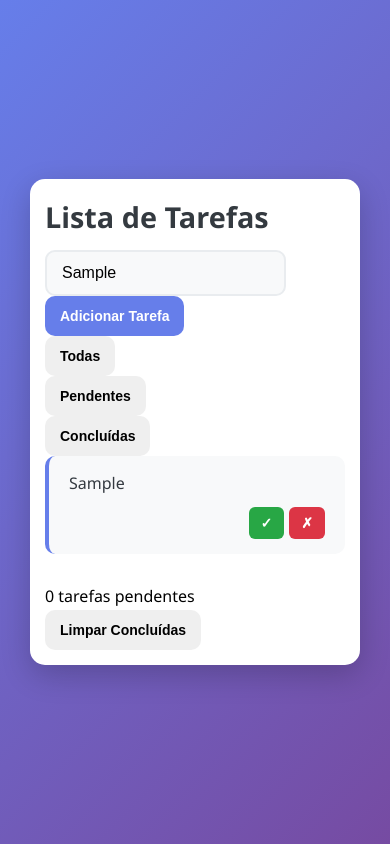
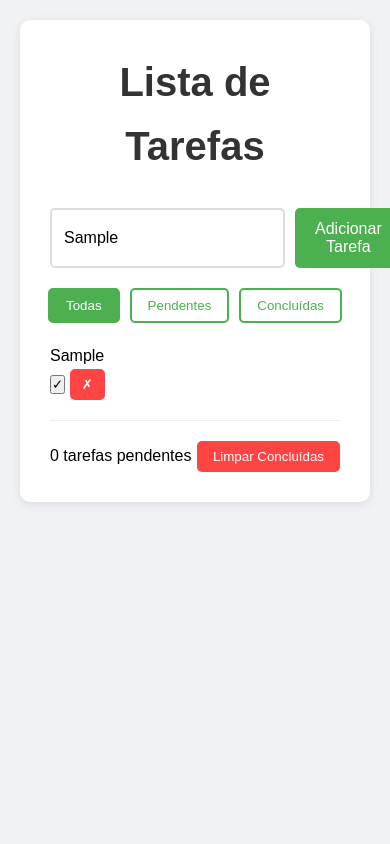
Before and after one commit to eubiancamenezes/To-Do-Lister, a plain HTML site: page index.html in a window 390 px wide. Both pictures are taken after typing "Sample" into the empty fields and a click on the button "Adicionar Tarefa". Drawn offline with Linux system fonts and the light colour scheme.

Commit message:
Update CSS styles for layout and design changes
Refactor styles for improved design and responsiveness.

```diff
--- a/style.css
+++ b/style.css
@@ -1,75 +1,33 @@
-/* Reset e base */
 * {
     margin: 0;
     padding: 0;
     box-sizing: border-box;
 }
 
-:root {
-    --primary-color: #667eea;
-    --primary-dark: #5a6fd8;
-    --success-color: #28a745;
-    --danger-color: #dc3545;
-    --warning-color: #ffc107;
-    --gray-light: #f8f9fa;
-    --gray-medium: #6c757d;
-    --gray-dark: #343a40;
-    --shadow: 0 10px 30px rgba(0,0,0,0.2);
-    --border-radius: 15px;
-}
-
 body {
-    font-family: 'Segoe UI', Tahoma, Geneva, Verdana, sans-serif;
-    background: linear-gradient(135deg, #667eea 0%, #764ba2 100%);
-    min-height: 100vh;
-    display: flex;
-    justify-content: center;
-    align-items: center;
+    font-family: Arial, sans-serif;
+    background-color: #f0f2f5;
     padding: 20px;
     line-height: 1.6;
 }
 
 .container {
+    max-width: 600px;
+    margin: 0 auto;
     background: white;
-    border-radius: var(--border-radius);
-    box-shadow: var(--shadow);
     padding: 30px;
-    width: 100%;
-    max-width: 500px;
-    animation: fadeIn 0.5s ease-in;
-}
-
-@keyframes fadeIn {
-    from {
-        opacity: 0;
-        transform: translateY(-20px);
-    }
-    to {
-        opacity: 1;
-        transform: translateY(0);
-    }
-}
-
-/* Header */
-header {
-    text-align: center;
-    margin-bottom: 30px;
+    border-radius: 10px;
+    box-shadow: 0 2px 10px rgba(0,0,0,0.1);
 }
 
 h1 {
-    color: var(--gray-dark);
-    margin-bottom: 10px;
-    font-size: 2.5rem;
-    font-weight: 700;
+    text-align: center;
+    color: #333;
+    margin-bottom: 30px;
+    font-size: 2.5em;
 }
 
-.subtitle {
-    color: var(--gray-medium);
-    font-size: 1rem;
-}
-
-/* Input area */
-.input-area {
+.input-section {
     display: flex;
     gap: 10px;
     margin-bottom: 20px;
@@ -77,270 +35,124 @@ h1 {
 
 #taskInput {
     flex: 1;
-    padding: 15px 20px;
-    border: 2px solid #e9ecef;
-    border-radius: 10px;
+    padding: 12px;
+    border: 2px solid #ddd;
+    border-radius: 5px;
     font-size: 16px;
-    transition: all 0.3s ease;
-    background: var(--gray-light);
 }
 
 #taskInput:focus {
     outline: none;
-    border-color: var(--primary-color);
-    background: white;
-    box-shadow: 0 0 0 3px rgba(102, 126, 234, 0.1);
-}
-
-#taskInput::placeholder {
-    color: #adb5bd;
-}
-
-button {
-    padding: 15px 20px;
-    border: none;
-    border-radius: 10px;
-    cursor: pointer;
-    font-size: 16px;
-    font-weight: 600;
-    transition: all 0.3s ease;
-    display: flex;
-    align-items: center;
-    gap: 5px;
+    border-color: #4CAF50;
 }
 
 #addTaskBtn {
-    background: var(--primary-color);
+    padding: 12px 20px;
+    background: #4CAF50;
     color: white;
-    white-space: nowrap;
+    border: none;
+    border-radius: 5px;
+    cursor: pointer;
+    font-size: 16px;
 }
 
 #addTaskBtn:hover {
-    background: var(--primary-dark);
-    transform: translateY(-2px);
-    box-shadow: 0 5px 15px rgba(102, 126, 234, 0.3);
+    background: #45a049;
 }
 
-/* Stats */
-.stats {
+.filters {
     display: flex;
-    justify-content: space-between;
+    gap: 10px;
     margin-bottom: 20px;
-    padding: 10px 0;
-    border-bottom: 2px solid #e9ecef;
+    justify-content: center;
 }
 
-.stats span {
-    font-size: 0.9rem;
-    color: var(--gray-medium);
-    font-weight: 600;
+.filter-btn {
+    padding: 8px 16px;
+    border: 2px solid #4CAF50;
+    background: white;
+    color: #4CAF50;
+    border-radius: 5px;
+    cursor: pointer;
 }
 
-/* Task list */
-#taskList {
+.filter-btn.active {
+    background: #4CAF50;
+    color: white;
+}
+
+.task-list {
     list-style: none;
     margin-bottom: 20px;
-    max-height: 400px;
-    overflow-y: auto;
 }
 
-#taskList::-webkit-scrollbar {
-    width: 6px;
+.task-item {
+    display: flex;
+    align-items: center;
+    padding: 15px;
+    background: #f9f9f9;
+    margin-bottom: 10px;
+    border-radius: 5px;
+    border-left: 4px solid #4CAF50;
 }
 
-#taskList::-webkit-scrollbar-track {
-    background: #f1f1f1;
-    border-radius: 10px;
+.task-item.completed {
+    opacity: 0.7;
+    border-left-color: #888;
 }
 
-#taskList::-webkit-scrollbar-thumb {
-    background: var(--primary-color);
-    border-radius: 10px;
+.task-item.completed .task-text {
+    text-decoration: line-through;
+    color: #666;
 }
 
-#taskList li {
-    display: flex;
-    justify-content: space-between;
-    align-items: center;
-    padding: 15px 20px;
-    margin-bottom: 10px;
-    background: var(--gray-light);
-    border-radius: 10px;
-    border-left: 4px solid var(--primary-color);
-    transition: all 0.3s ease;
-    animation: slideIn 0.3s ease;
-}
-
-@keyframes slideIn {
-    from {
-        opacity: 0;
-        transform: translateX(-10px);
-    }
-    to {
-        opacity: 1;
-        transform: translateX(0);
-    }
-}
-
-#taskList li:hover {
-    transform: translateX(5px);
-    box-shadow: 0 4px 12px rgba(0,0,0,0.1);
-}
-
-#taskList li.completed {
-    opacity: 0.8;
-    border-left-color: var(--success-color);
-    background: #f8fff9;
-}
-
-#taskList li.completed .task-text {
-    text-decoration: line-through;
-    color: var(--gray-medium);
-}
-
-.task-content {
-    display: flex;
-    align-items: center;
-    flex: 1;
-    gap: 12px;
+.task-checkbox {
+    margin-right: 15px;
+    width: 20px;
+    height: 20px;
+    cursor: pointer;
 }
 
 .task-text {
     flex: 1;
-    word-break: break-word;
-    color: var(--gray-dark);
-    font-weight: 500;
-}
-
-.task-actions {
-    display: flex;
-    gap: 5px;
-}
-
-.complete-btn, .delete-btn {
-    padding: 8px 12px;
-    font-size: 14px;
-    border-radius: 6px;
-    transition: all 0.2s ease;
-}
-
-.complete-btn {
-    background: var(--success-color);
-    color: white;
-}
-
-.complete-btn:hover {
-    background: #218838;
-    transform: scale(1.05);
+    font-size: 16px;
 }
 
 .delete-btn {
-    background: var(--danger-color);
+    background: #ff4444;
     color: white;
+    border: none;
+    padding: 8px 12px;
+    border-radius: 5px;
+    cursor: pointer;
 }
 
 .delete-btn:hover {
-    background: #c82333;
-    transform: scale(1.05);
+    background: #cc0000;
 }
 
-/* Actions */
-.actions {
+.task-info {
     display: flex;
-    gap: 10px;
-    margin-bottom: 20px;
+    justify-content: space-between;
+    align-items: center;
+    padding-top: 20px;
+    border-top: 1px solid #eee;
 }
 
-.actions button {
-    flex: 1;
-    justify-content: center;
+#clearCompleted {
+    background: #ff4444;
+    color: white;
+    border: none;
+    padding: 8px 16px;
+    border-radius: 5px;
+    cursor: pointer;
 }
 
-#clearCompletedBtn {
-    background: var(--warning-color);
-    color: var(--gray-dark);
+#clearCompleted:hover {
+    background: #cc0000;
 }
 
-#clearCompletedBtn:hover {
-    background: #e0a800;
-    transform: translateY(-2px);
+#clearCompleted:disabled {
+    background: #ccc;
+    cursor: not-allowed;
 }
-
-#clearAllBtn {
-    background: var(--danger-color);
-    color: white;
-}
-
-#clearAllBtn:hover {
-    background: #c82333;
-    transform: translateY(-2px);
-}
-
-/* Footer */
-footer {
-    text-align: center;
-    padding-top: 20px;
-    border-top: 1px solid #e9ecef;
-    color: var(--gray-medium);
-    font-size: 0.9rem;
-}
-
-/* Empty state */
-.empty-state {
-    text-align: center;
-    padding: 40px 20px;
-    color: var(--gray-medium);
-}
-
-.empty-state.hidden {
-    display: none;
-}
-
-/* Responsividade */
-@media (max-width: 600px) {
-    .container {
-        padding: 20px;
-        margin: 10px;
-    }
-
-    h1 {
-        font-size: 2rem;
-    }
-
-    .input-area {
-        flex-direction: column;
-    }
-
-    .actions {
-        flex-direction: column;
-    }
-
-    #taskList li {
-        flex-direction: column;
-        align-items: flex-start;
-        gap: 10px;
-    }
-
-    .task-actions {
-        align-self: flex-end;
-    }
-}
-
-@media (max-width: 400px) {
-    .container {
-        padding: 15px;
-    }
-
-    h1 {
-        font-size: 1.8rem;
-    }
-
-    button {
-        padding: 12px 15px;
-        font-size: 14px;
-    }
-
-    #taskInput {
-        padding: 12px 15px;
-    }
-}
```
